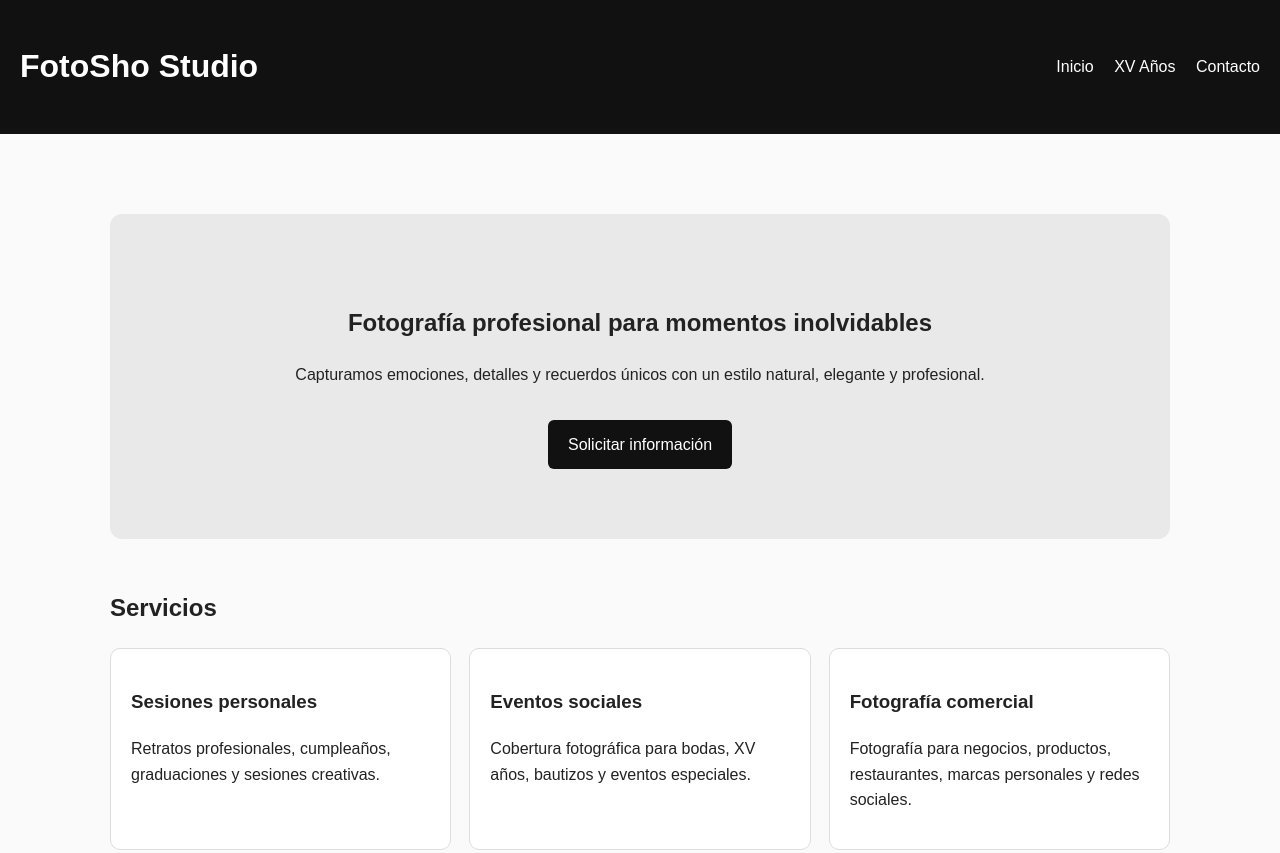
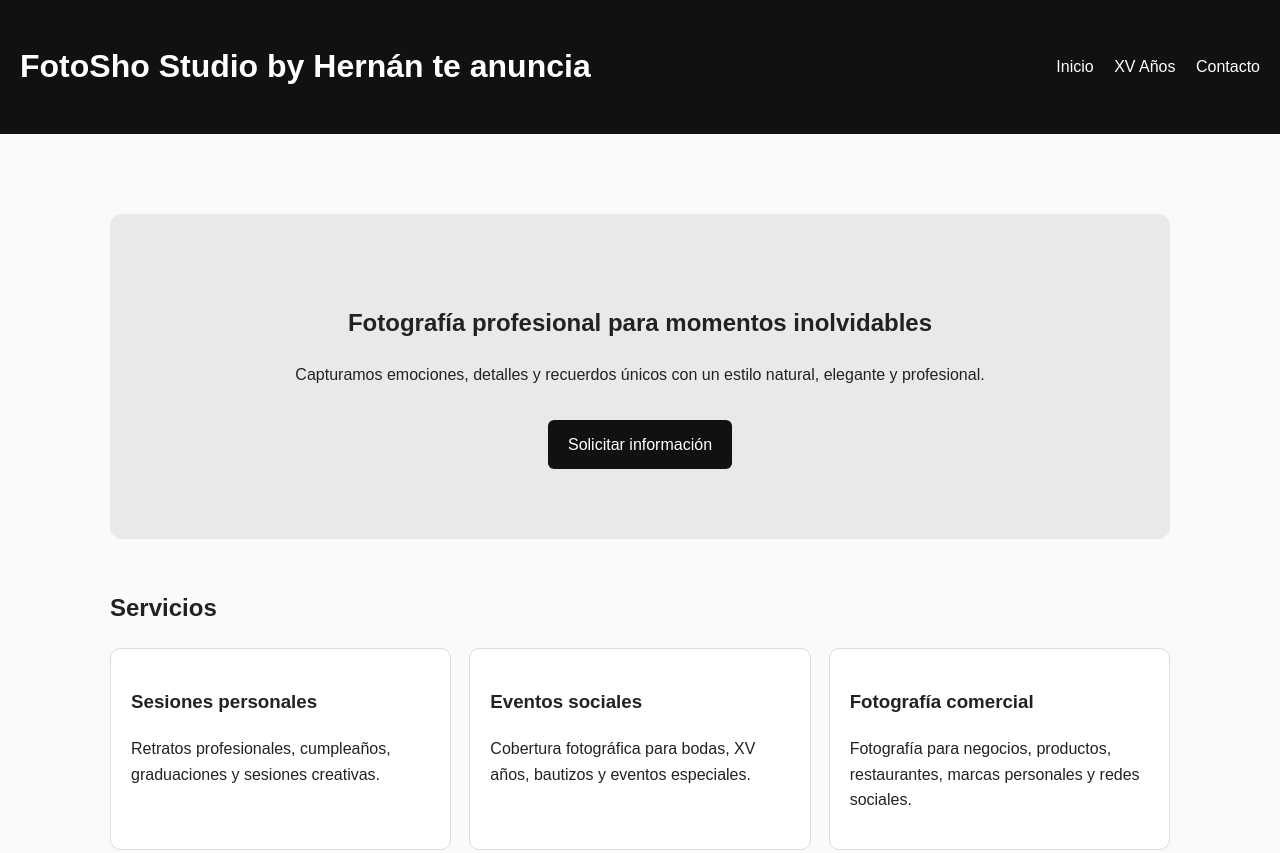
Before and after one commit to Hernan1091/fotoshostudio, a plain HTML site: page js/index.html in a window 1280 px wide. Shown: the top 853 px of the page. Drawn offline with Linux system fonts and the light colour scheme.

Commit message:
prueba de deply por hernán

```diff
--- a/js/index.html
+++ b/js/index.html
@@ -8,7 +8,7 @@
   </head>
   <body>
     <header>
-      <h1>FotoSho Studio</h1>
+      <h1>FotoSho Studio by Hernán te anuncia</h1>
       <nav>
         <a href="/">Inicio</a>
         <a href="/xvanos/">XV Años</a>
```
